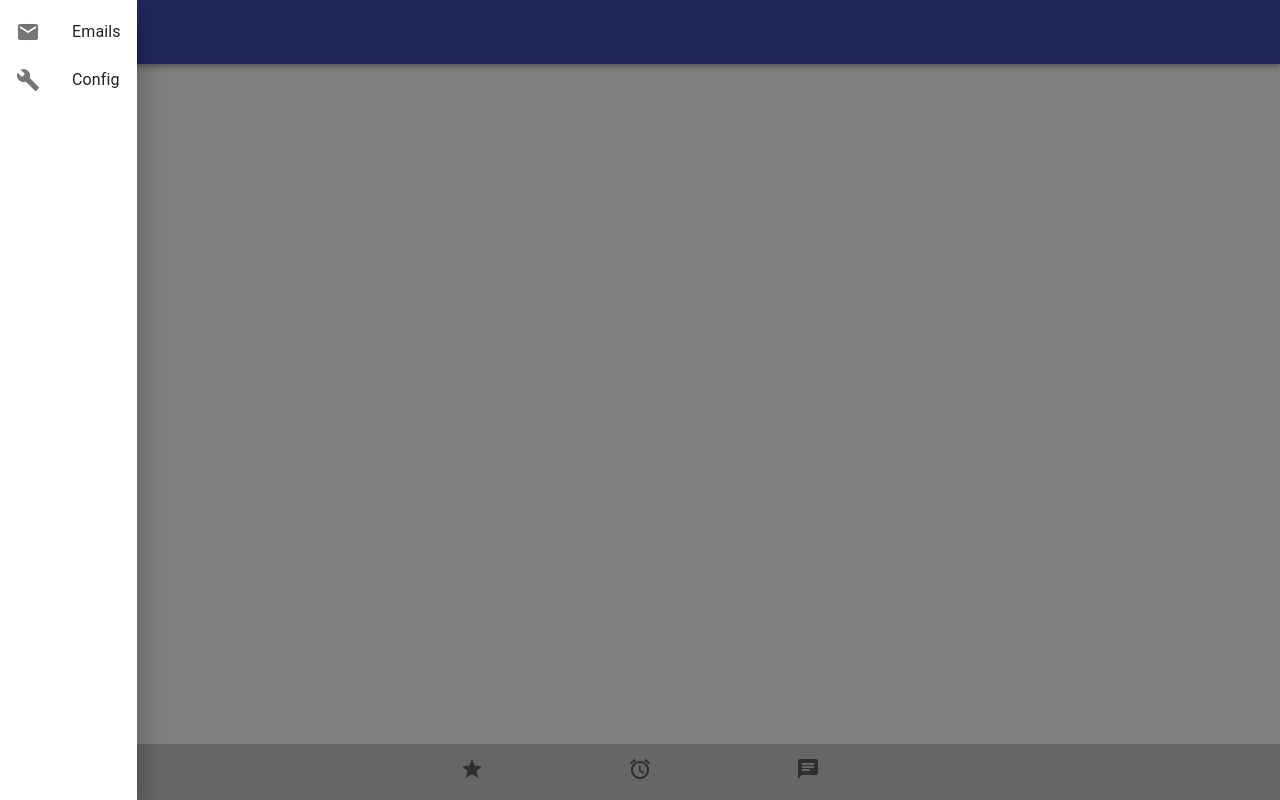
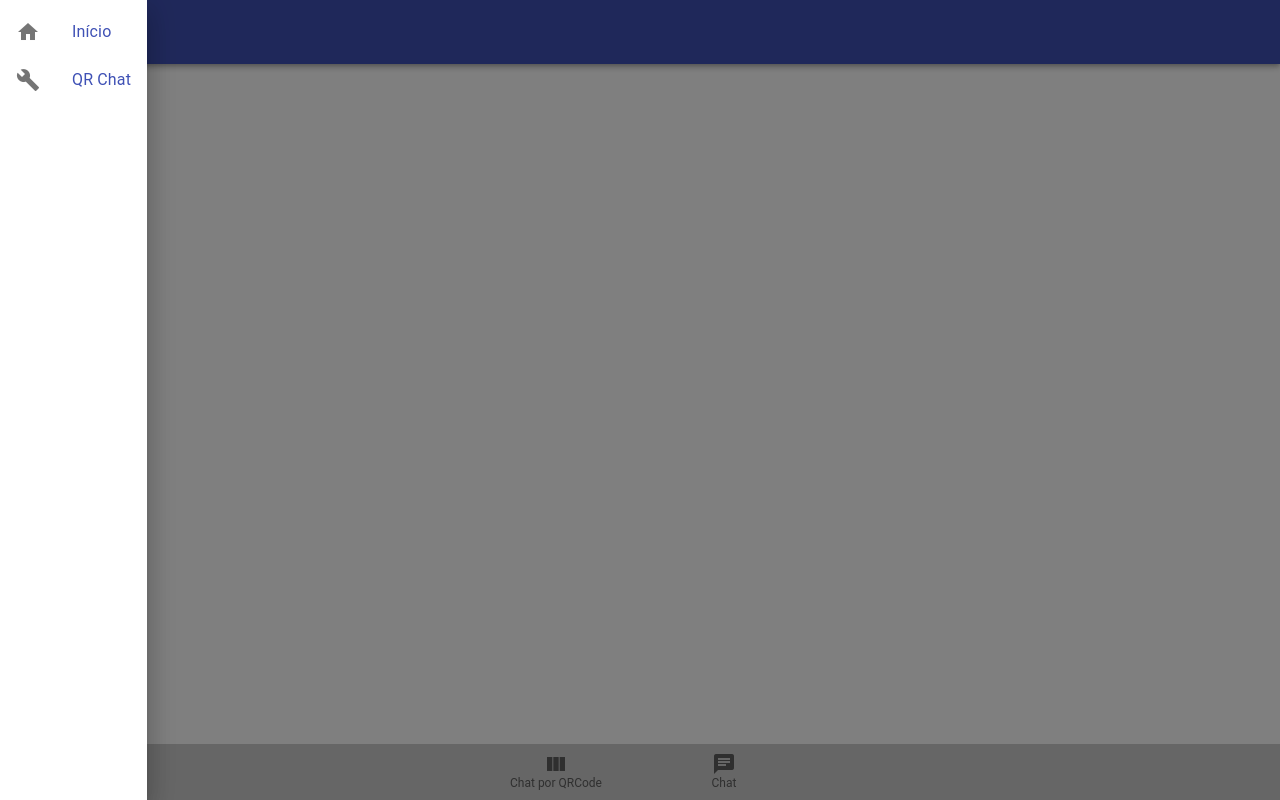
Before and after one commit to rafaelbatistamarcilio/hackathon-radix-2019, a React (Create React App) app: page / in a window 1280 px wide. Both pictures are taken after a click on the button "menu". Built offline with nearby package versions, Linux system fonts and the light colour scheme; the HTML template or start-up script is replaced by a standard one.

Commit message:
leitor de qrcode

```diff
--- a/src/components/Mensagem.js
+++ b/src/components/Mensagem.js
@@ -31,7 +31,7 @@ export default props => {
                 </ListItemAvatar>
             }
 
-            <ListItemText primary={props.message.user.name} secondary={
+            <ListItemText primary={props.message.user.nome} secondary={
                 <React.Fragment>
                     {
                         props.message.image ? <img className={classes.image} src={props.message.text} /> :
--- a/src/components/SideMenu.js
+++ b/src/components/SideMenu.js
@@ -1,17 +1,30 @@
-import { Icon, List, ListItem, ListItemIcon, ListItemText, SwipeableDrawer } from '@material-ui/core';
+import { Icon, List, ListItem, ListItemIcon, ListItemText, SwipeableDrawer, Link } from '@material-ui/core';
 import React from 'react';
 
-export default props => (
+
+export default props => {
+
+    function navigate(route) {
+        props.history.push(route);
+    }
+
+    return (
         <SwipeableDrawer open={props.show} onClose={() => props.onClose()} onOpen={() => props.onOpen()}>
             <List>
+                <Link href="/">
                     <ListItem button >
-                <ListItemIcon><Icon>mail</Icon></ListItemIcon>
-                <ListItemText primary={'Emails'} />
+                        <ListItemIcon><Icon>home</Icon></ListItemIcon>
+                        <ListItemText primary={'Início'} />
                     </ListItem>
+                </Link>
+
+                <Link href="scan">
                     <ListItem button >
                         <ListItemIcon><Icon>build</Icon></ListItemIcon>
-                <ListItemText primary={'Config'} />
+                        <ListItemText primary={'QR Chat'} onClick={e => navigate('scan')} />
                     </ListItem>
+                </Link>
             </List>
         </SwipeableDrawer>
     )
+}
--- a/src/pages/Chat.js
+++ b/src/pages/Chat.js
@@ -8,7 +8,7 @@ const CHAT_API = '';
 
 const mensagensInit = [{
     user: {
-        name: 'Joo',
+        nome: 'Joo',
         avatar: 'https://www.stickees.com/files/avatars/male-avatars/1697-andrew-sticker.png'
     },
     date: '22:45',
@@ -16,7 +16,7 @@ const mensagensInit = [{
 },
 {
     user: {
-        name: 'You',
+        nome: 'You',
         avatar: 'https://www.stickees.com/files/avatars/male-avatars/1697-andrew-sticker.png'
     },
     date: '22:45',
@@ -63,7 +63,8 @@ export default props => {
             const newMessage = {
                 text: message,
                 user: {
-                    name: 'You',
+                    _id:1,
+                    nome: 'You',
                     avatar: 'https://www.stickees.com/files/avatars/male-avatars/1697-andrew-sticker.png'
                 },
                 image: image,
@@ -77,7 +78,7 @@ export default props => {
                     value: {
                         text: 'Resposta',
                         user: {
-                            name: 'João',
+                            nome: 'João',
                             avatar: 'https://www.stickees.com/files/avatars/male-avatars/1697-andrew-sticker.png'
                         }
                     }
--- a/src/pages/Home.js
+++ b/src/pages/Home.js
@@ -21,11 +21,9 @@ export default props => {
     const classes = useStyles();
     return (
         <div>
-            <Icon></Icon>
-            <BottomNavigation className={classes.root} onChange={(event, route) => navigate(route)} >
-                <BottomNavigationAction label="Recents" icon={<Icon>star</Icon>} />
-                <BottomNavigationAction label="Favorites" value="scan" icon={<Icon>alarm</Icon>} />
-                <BottomNavigationAction label="Nearby" value="chat" icon={<Icon>chat</Icon>} />
+            <BottomNavigation showLabels className={classes.root} onChange={(event, route) => navigate(route)} >
+                <BottomNavigationAction label="Chat por QRCode" value="scan" icon={<Icon>view_column</Icon>} />
+                <BottomNavigationAction label="Chat" value="chat" icon={<Icon>chat</Icon>} />
             </BottomNavigation>
         </div>
     )
```
Lines whose indentation alone changed are shown as unchanged.
